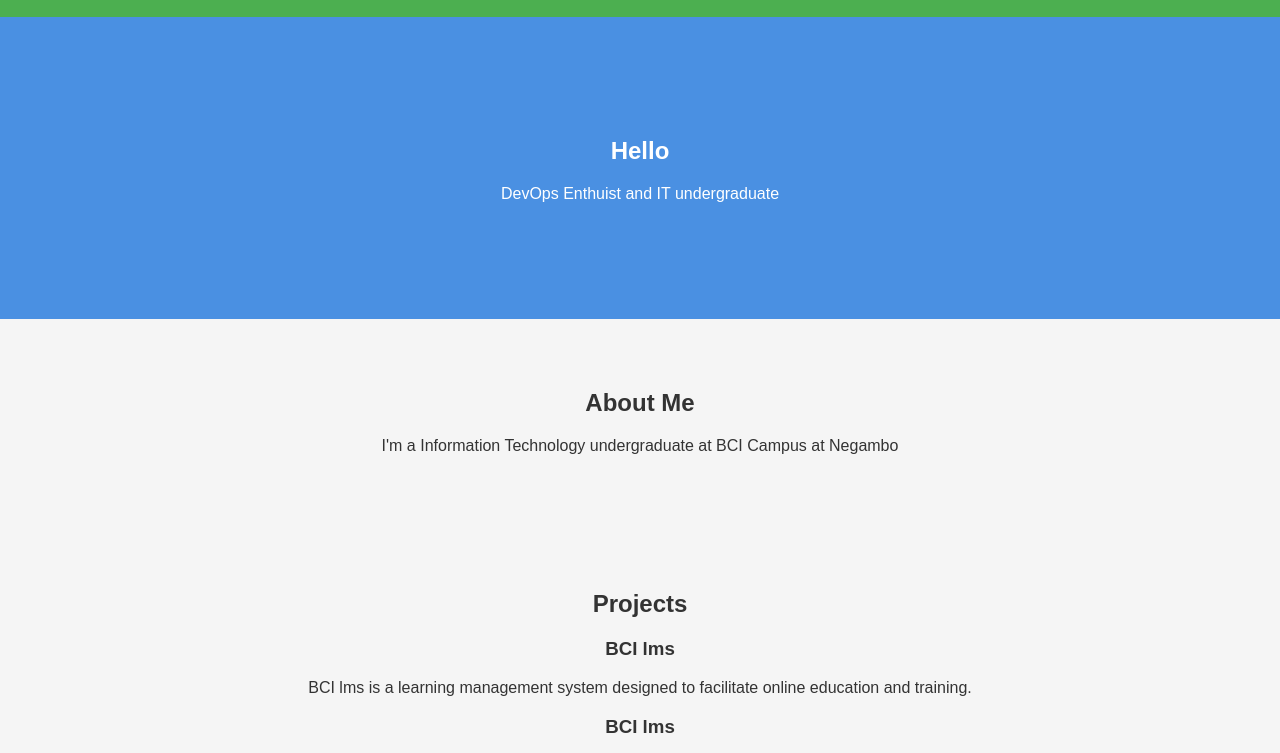
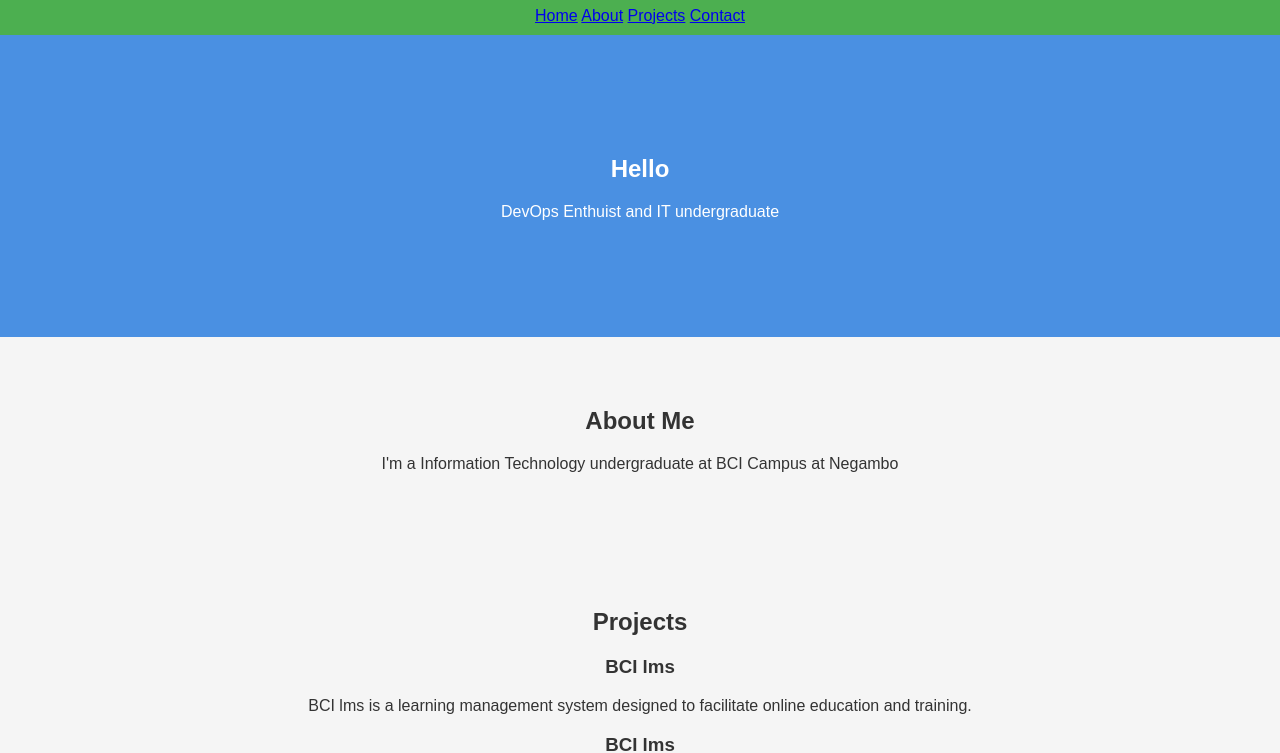
Before and after one commit to PrabashanaDev/CodeSprout-Hackathon, a plain HTML site: page index.html in a window 1280 px wide. Shown: the part 83-836 px from the top of the page. Drawn offline with Linux system fonts and the light colour scheme.

Commit message:
Add navigation to index

```diff
--- a/index.html
+++ b/index.html
@@ -9,6 +9,12 @@
 <body>
     <header>
         <h1>Chathura Prabashana</h1>
+        <nav>
+            <a href="#hero">Home</a>
+            <a href="#about">About</a>
+            <a href="#projects">Projects</a>
+            <a href="#contact">Contact</a>
+        </nav>
     </header>
 
 <section id="hero">
```
